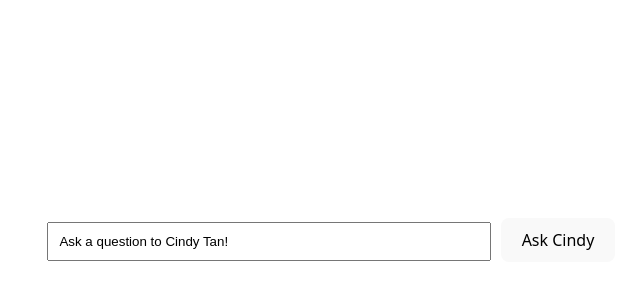
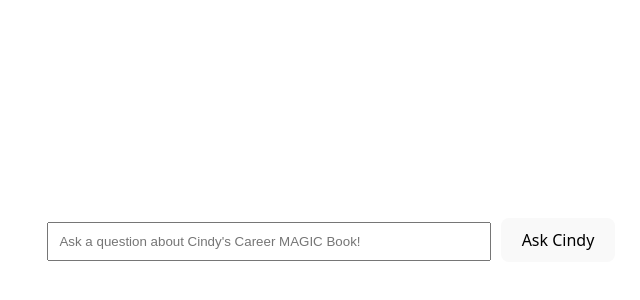
Before and after one commit to zetachua/MAGIC, a React (Vite) app in the folder client/: page / in a window 1280 px wide. Shown: the part 160-460 px from the top of the page, without its empty margins (309-949 px from the left). Built offline with nearby package versions, Linux system fonts and the light colour scheme.

Commit message:
Update MentorChatDialog.jsx

```diff
--- a/client/src/components/MentorChatDialog.jsx
+++ b/client/src/components/MentorChatDialog.jsx
@@ -4,7 +4,7 @@ import axios from 'axios';
 import { v4 as uuidv4 } from 'uuid';
 
 const MentorChatDialog = () => {
-  const [prompt, setPrompt] = useState('Ask a question to Cindy Tan!');
+  const [prompt, setPrompt] = useState('');
   const [response, setResponse] = useState('');
   const [loading, setLoading] = useState(false);
   const [userId] = useState(uuidv4()); // unique session ID
@@ -31,7 +31,7 @@ const MentorChatDialog = () => {
         type="text"
         value={prompt}
         onChange={(e) => setPrompt(e.target.value)}
-        placeholder="Ask a question"
+        placeholder="Ask a question about Cindy's Career MAGIC Book!"
         style={{ padding: '10px', width: '70%', marginRight: '10px' }}
       />
       <button onClick={queryMentor} disabled={loading}>
```
